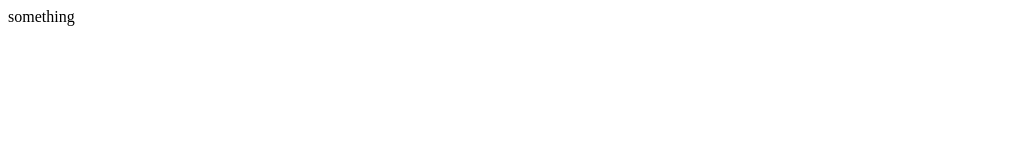
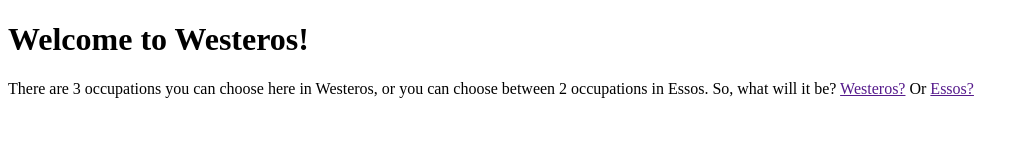
Before and after one commit to temucher/temucher.github.io, a plain HTML site: page Adventure/index.html in a window 1280 px wide. Shown: the whole page, without its empty margins (0-1028 px from the left). Drawn offline with Linux system fonts and the light colour scheme.

Commit message:
9/25/14 4:34 pm

```diff
--- a/Adventure/index.html
+++ b/Adventure/index.html
@@ -4,6 +4,11 @@
 
     </head>
     <body>
-        something
+        <h1>
+            Welcome to Westeros!
+        </h1>
+        <p>
+            There are 3 occupations you can choose here in Westeros, or you can choose between 2 occupations in Essos. So, what will it be? <a href "http://temucher.github.io/Adventure/Westeros"> Westeros?</a> Or <a href "http://temucher.github.io/Adventure/Essos"> Essos?</a>
+        </p>
     </body>
 </html>
```
Also changed, not shown: Adventure/Essosindex.html (added), Adventure/Westerosindex.html (added).
